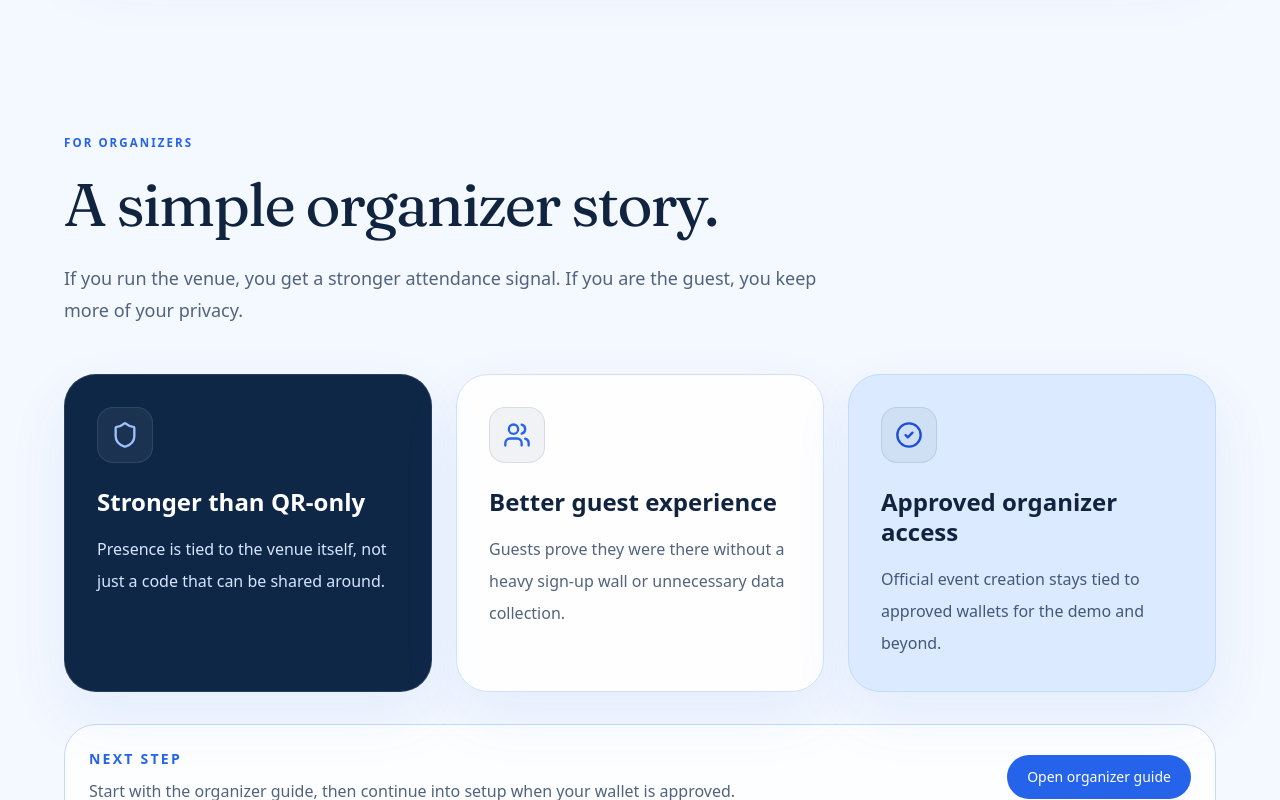
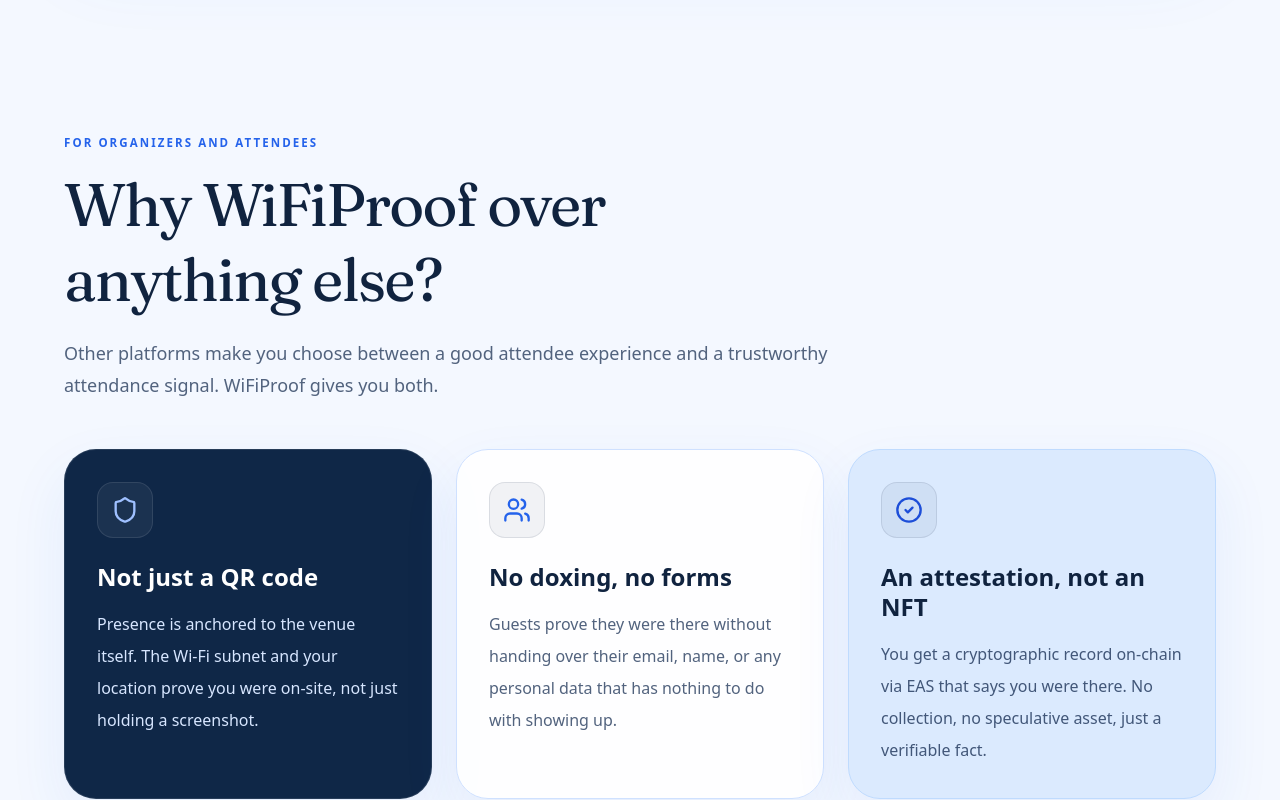
Before and after one commit to WifiproofProtocol/wifiproof-v2, a Next.js app in the folder packages/web/: page / in a window 1280 px wide. Shown: the part 2160-2960 px from the top of the page. Built offline with nearby package versions, Linux system fonts and the light colour scheme.

Commit message:
copy(bento): rewrite cards to focus on privacy, attestation vs NFT, and real differentiation

```diff
--- a/packages/web/src/components/landing/BentoGrid.tsx
+++ b/packages/web/src/components/landing/BentoGrid.tsx
@@ -5,24 +5,24 @@ import { CheckCircle2, Shield, Users } from "lucide-react";
 
 const cards = [
   {
-    title: "Stronger than QR-only",
-    desc: "Presence is tied to the venue itself, not just a code that can be shared around.",
+    title: "Not just a QR code",
+    desc: "Presence is anchored to the venue itself. The Wi-Fi subnet and your location prove you were on-site, not just holding a screenshot.",
     icon: <Shield className="h-7 w-7" />,
     tone:
       "bg-[#0f2747] text-white border-white/10 [&_p]:text-[#d7e6ff] [&_svg]:text-[#9fc0ff]",
     className: "md:col-span-1",
   },
   {
-    title: "Better guest experience",
-    desc: "Guests prove they were there without a heavy sign-up wall or unnecessary data collection.",
+    title: "No doxing, no forms",
+    desc: "Guests prove they were there without handing over their email, name, or any personal data that has nothing to do with showing up.",
     icon: <Users className="h-7 w-7" />,
     tone:
       "bg-white/88 text-[#10233f] border-[#cfe1ff] [&_p]:text-[#52637e] [&_svg]:text-[#2563eb]",
     className: "md:col-span-1",
   },
   {
-    title: "Approved organizer access",
-    desc: "Official event creation stays tied to approved wallets for the demo and beyond.",
+    title: "An attestation, not an NFT",
+    desc: "You get a cryptographic record on-chain via EAS that says you were there. No collection, no speculative asset, just a verifiable fact.",
     icon: <CheckCircle2 className="h-7 w-7" />,
     tone:
       "bg-[#dbeafe] text-[#10233f] border-[#bfdbfe] [&_p]:text-[#425779] [&_svg]:text-[#1d4ed8]",
@@ -40,13 +40,13 @@ export default function BentoGrid() {
           viewport={{ once: true }}
           className="mb-12 max-w-3xl"
         >
-          <p className="section-kicker">For organizers</p>
+          <p className="section-kicker">For organizers and attendees</p>
           <h2 className="display-type mt-4 text-4xl leading-tight tracking-[-0.03em] md:text-6xl">
-            A simple organizer story.
+            Why WiFiProof over anything else?
           </h2>
           <p className="mt-5 text-lg leading-8 text-[#52637e]">
-            If you run the venue, you get a stronger attendance signal. If you are
-            the guest, you keep more of your privacy.
+            Other platforms make you choose between a good attendee experience
+            and a trustworthy attendance signal. WiFiProof gives you both.
           </p>
         </motion.div>
 
```
